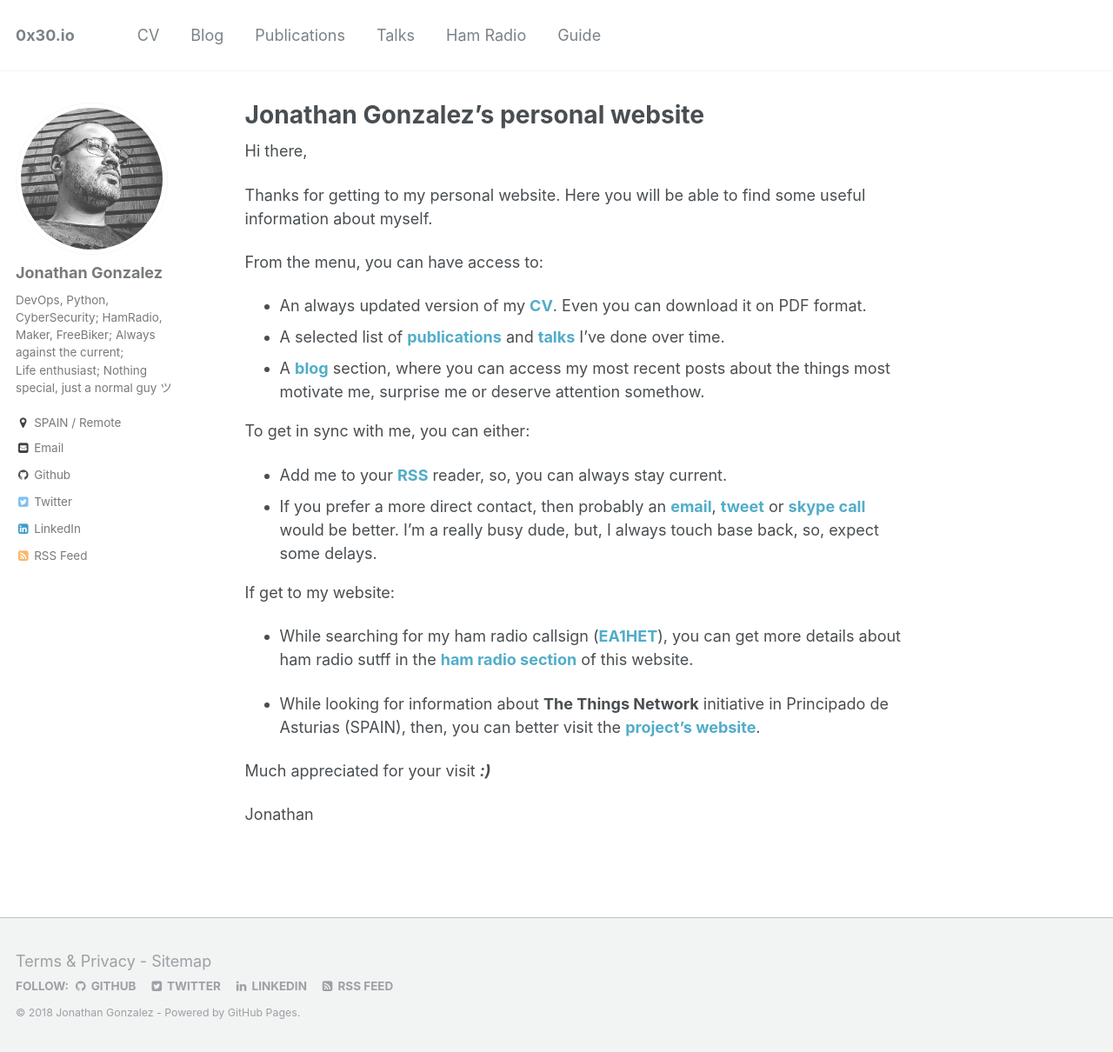
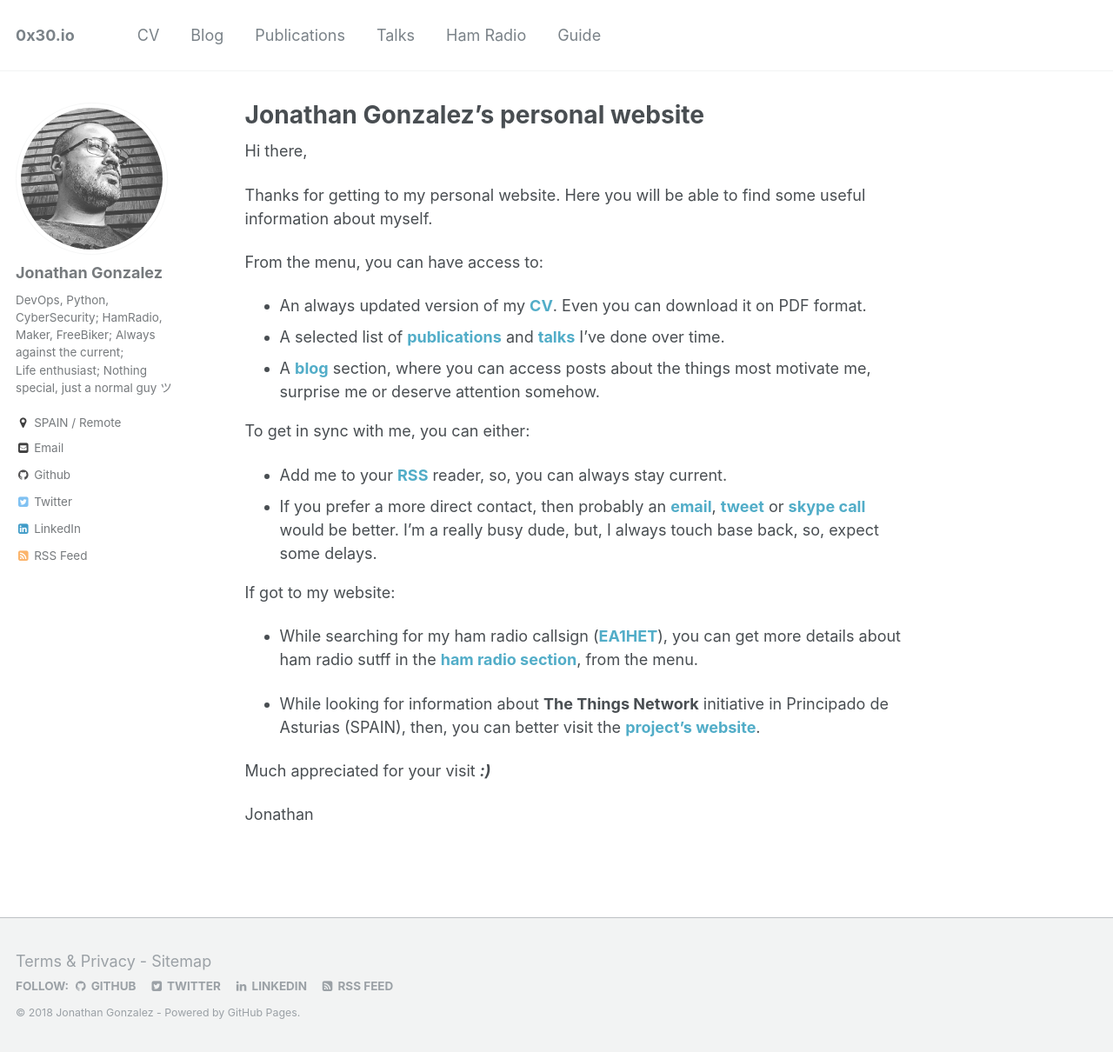
Before and after one commit to ea1het/0x30.io, a Jekyll site: the page built from _pages/about.md, in a window 1280 px wide and 1210 px high. Shown: the whole window at 87% size. Built offline with Jekyll 4.4.1, drawn with Linux system fonts in a browser that asks for light colours.

Commit message:
updated front page

```diff
--- a/_pages/about.md
+++ b/_pages/about.md
@@ -17,16 +17,16 @@ From the menu, you can have access to:
 
 - An always updated version of my **[CV](cv/)**. Even you can download it on PDF format.
 - A selected list of **[publications](publications/)** and **[talks](talks/)** I've done over time.
-- A **[blog](year-archive/)** section, where you can access my most recent posts about the things most motivate me, surprise me or deserve attention somethow.
+- A **[blog](year-archive/)** section, where you can access posts about the things most motivate me, surprise me or deserve attention somehow.
 
 To get in sync with me, you can either:
 
 - Add me to your **[RSS](feed.xml)** reader, so, you can always stay current.
 - If you prefer a more direct contact, then probably an **[email](mailto:j@0x30.io)**, **[tweet](https://twitter.com/ea1het)** or **[skype call](skype:ea1het?call)** would be better. I'm a really busy dude, but, I always touch base back, so, expect some delays.
 
-If get to my website:
+If got to my website:
 
-   - While searching for my ham radio callsign (**[EA1HET](hamradio/)**), you can get more details about ham radio sutff in the **[ham radio section](hamradio/)** of this website.
+   - While searching for my ham radio callsign (**[EA1HET](hamradio/)**), you can get more details about ham radio sutff in the **[ham radio section](hamradio/)**, from the menu.
 
    - While looking for information about **The Things Network** initiative in Principado de Asturias (SPAIN), then, you can better visit the **[project's website](http://asturias-iot.github.io)**.
 
```
